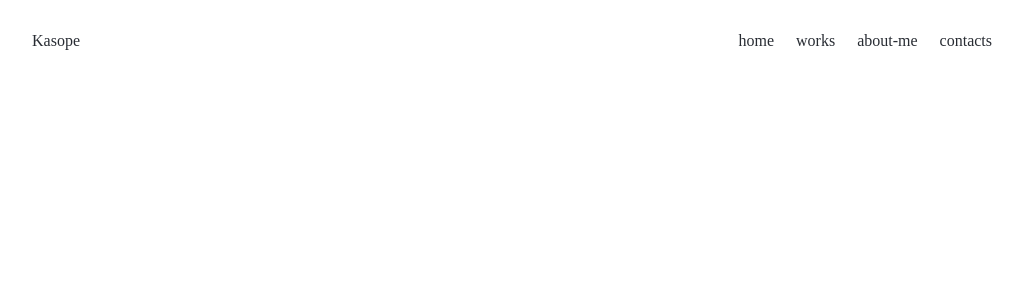
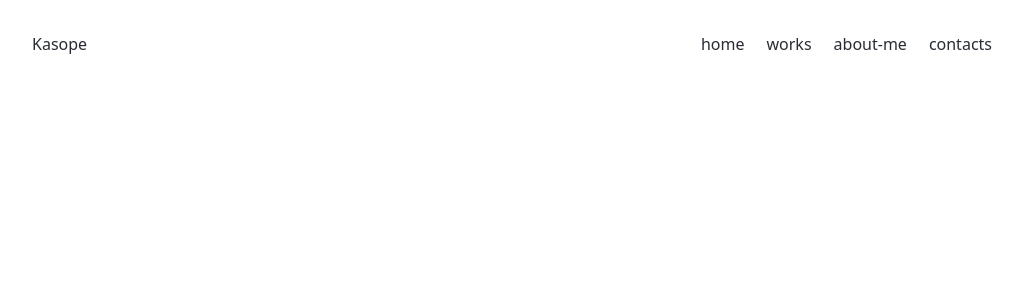
Before and after one commit to Kasopej/portfolio-site, a Nuxt app: page / in a window 1280 px wide. Shown: the top 300 px of the page, without its empty margins (128-1151 px from the left). Built offline with nearby package versions, Linux system fonts and the light colour scheme.

Commit message:
feat: installs pinia, tailwnd & heroicons pack

```diff
--- a/nuxt.config.ts
+++ b/nuxt.config.ts
@@ -5,6 +5,10 @@ export default defineNuxtConfig({
   },
   devtools: { enabled: true },
   css: ['styles/scss/index.scss'],
+  modules: [
+    '@pinia/nuxt',
+    '@nuxtjs/tailwindcss'
+  ],
   vite: {
     css: {
       preprocessorOptions: {
--- a/package.json
+++ b/package.json
@@ -11,9 +11,15 @@
   },
   "devDependencies": {
     "@nuxt/devtools": "latest",
+    "@nuxtjs/tailwindcss": "^6.8.0",
+    "@pinia/nuxt": "^0.5.1",
     "nuxt": "^3.7.4",
     "sass": "^1.69.4",
     "vue": "^3.3.4",
     "vue-router": "^4.2.5"
+  },
+  "dependencies": {
+    "@heroicons/vue": "^2.0.18",
+    "pinia": "^2.1.7"
   }
 }
--- /dev/null
+++ b/tailwind.config.js
@@ -0,0 +1,21 @@
+/** @type {import('tailwindcss').Config} */
+export default {
+  content: [
+    `${__dirname}/components/**/*.{vue,js,ts}`,
+    `${__dirname}/layouts/**/*.vue`,
+    `${__dirname}/pages/**/*.vue`,
+    `${__dirname}/composables/**/*.{js,ts}`,
+    `${__dirname}/plugins/**/*.{js,ts}`,
+    `${__dirname}/utils/**/*.{js,ts}`,
+    `${__dirname}/App.{js,ts,vue}`,
+    `${__dirname}/app.{js,ts,vue}`,
+    `${__dirname}/Error.{js,ts,vue}`,
+    `${__dirname}/error.{js,ts,vue}`,
+    `${__dirname}/app.config.{js,ts}`,
+  ],
+  theme: {
+    extend: {},
+  },
+  plugins: [],
+  darkMode: ["class", '[data-thene="dark"'],
+};
```
Also changed, not shown: 2 other files (tests, documents, lock files or other folders).
